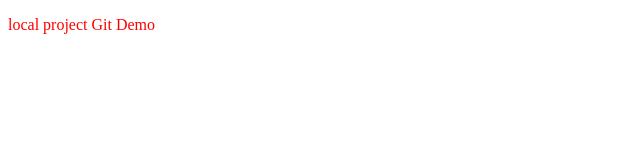
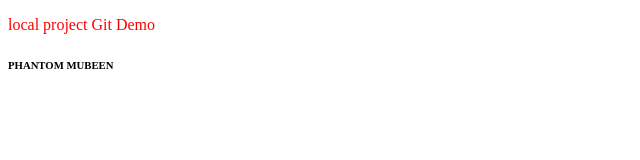
Before and after one commit to Mubeen-Ahmad07/Local-repo, a plain HTML site: page index.html in a window 1280 px wide. Shown: the whole page, without its empty margins (0-640 px from the left). Drawn offline with Linux system fonts and the light colour scheme.

Commit message:
add header tag 6

```diff
--- a/index.html
+++ b/index.html
@@ -8,5 +8,6 @@
 </head>
 <body>
     <p> local project Git Demo</p>
+    <h6>PHANTOM MUBEEN</h6>
 </body>
 </html>
```
